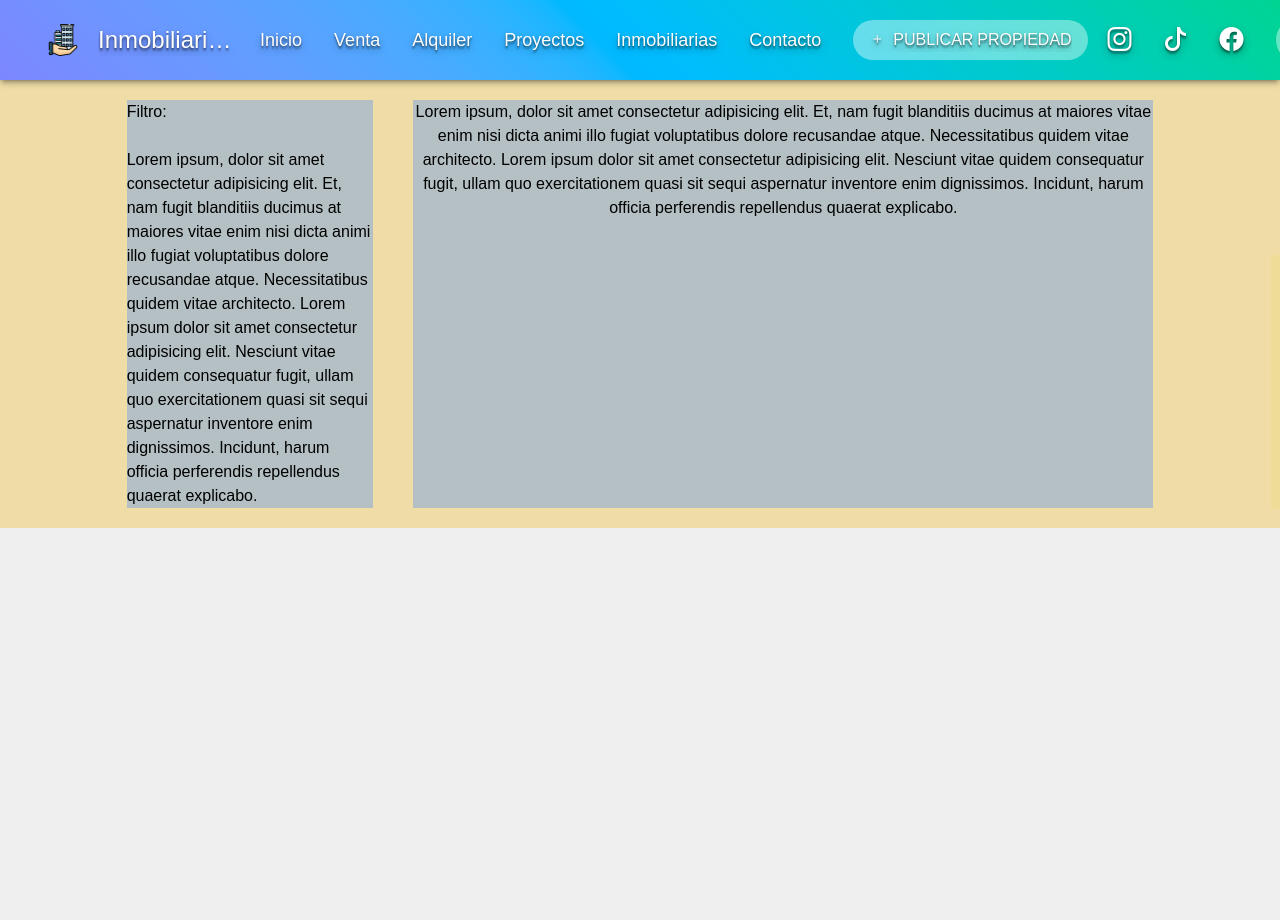
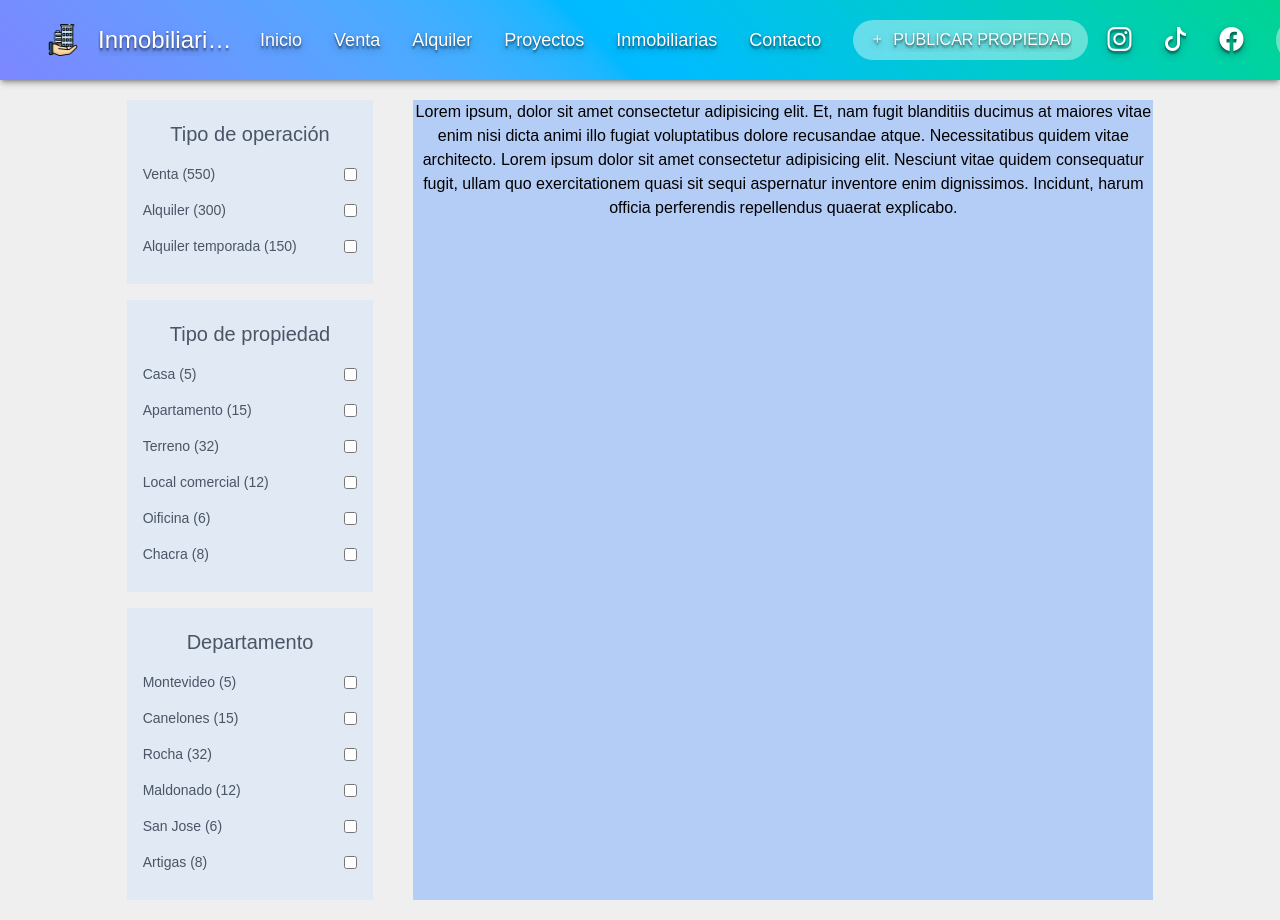
Before and after one commit to mauri1985/reactjs-project-landing, a React (Vite) app: page /listado in a window 1280 px wide. Before the commit the page ends 800 px from the top, so only its background shows below. Built offline with nearby package versions, Linux system fonts and the light colour scheme; a web font is replaced by a local one.

Commit message:
Filtros en listado

```diff
--- a/src/components/ListaAnuncios/ListaAnuncios.jsx
+++ b/src/components/ListaAnuncios/ListaAnuncios.jsx
@@ -5,22 +5,107 @@ export default function ListaAnuncios() {
   const [params] = useSearchParams();
   const operacion = params.get("operacion");
 
+  const tipoOperaciones = [
+    { codOperacion: 1, descOperacion: "Venta", cantidad: 550 },
+    { codOperacion: 2, descOperacion: "Alquiler", cantidad: 300 },
+    { codOperacion: 3, descOperacion: "Alquiler temporada", cantidad: 150 },
+  ];
+
+  const tipoPropiedades = [
+    { codTipoProp: 1, descTipoProp: "Casa", cantidad: 5 },
+    { codTipoProp: 2, descTipoProp: "Apartamento", cantidad: 15 },
+    { codTipoProp: 3, descTipoProp: "Terreno", cantidad: 32 },
+    { codTipoProp: 4, descTipoProp: "Local comercial", cantidad: 12 },
+    { codTipoProp: 5, descTipoProp: "Oificina", cantidad: 6 },
+    { codTipoProp: 6, descTipoProp: "Chacra", cantidad: 8 },
+  ];
+
+  const departamento = [
+    { codDepto: 1, descDepto: "Montevideo", cantidad: 5 },
+    { codDepto: 2, descDepto: "Canelones", cantidad: 15 },
+    { codDepto: 3, descDepto: "Rocha", cantidad: 32 },
+    { codDepto: 4, descDepto: "Maldonado", cantidad: 12 },
+    { codDepto: 5, descDepto: "San Jose", cantidad: 6 },
+    { codDepto: 6, descDepto: "Artigas", cantidad: 8 },
+  ];
   return (
     <>
-      <div class="flex flex-row bg-yellow-500/30 justify-center">
+      <div class="flex flex-row justify-center">
         <div class="w-5/6">
           <div className="flex flex-row">
-            <div class="lg:w-2/6 max-w-[300px] bg-blue-500/30 m-5 ">
-              Filtro: {operacion} <br />
-              <br />
-              Lorem ipsum, dolor sit amet consectetur adipisicing elit. Et, nam
-              fugit blanditiis ducimus at maiores vitae enim nisi dicta animi
-              illo fugiat voluptatibus dolore recusandae atque. Necessitatibus
-              quidem vitae architecto. Lorem ipsum dolor sit amet consectetur
-              adipisicing elit. Nesciunt vitae quidem consequatur fugit, ullam
-              quo exercitationem quasi sit sequi aspernatur inventore enim
-              dignissimos. Incidunt, harum officia perferendis repellendus
-              quaerat explicabo.
+            <div class="lg:w-2/6 max-w-[300px] m-5">
+              <div className="flex flex-col gap-4 ">
+                <div className="bg-blue-200/30 py-5">
+                  <div className="text-xl mb-2 text-gray-600 text-center">
+                    Tipo de operación
+                  </div>
+                  <ul>
+                    {tipoOperaciones.map((tipoOperacion) => (
+                      <li>
+                        <label
+                          key={tipoOperacion.descOperacion}
+                          className="flex justify-between items-center gap-2 lg:px-4 lg:py-2 px-2 py-1 cursor-pointer hover:bg-gray-100 text-sm text-gray-600"
+                        >
+                          {tipoOperacion.descOperacion} (
+                          {tipoOperacion.cantidad})
+                          <input
+                            type="checkbox"
+                            // checked={selected.includes(option)}
+                            // onChange={() => toggleOption(option)}
+                            className="accent-blue-500"
+                          />
+                        </label>
+                      </li>
+                    ))}
+                  </ul>
+                </div>
+                <div className="bg-blue-200/30 py-5">
+                  <div className="text-xl mb-2 text-gray-600 text-center">
+                    Tipo de propiedad
+                  </div>
+                  <ul>
+                    {tipoPropiedades.map((tipoProp) => (
+                      <li>
+                        <label
+                          key={tipoProp.descTipoProp}
+                          className="flex justify-between items-center gap-2 lg:px-4 lg:py-2 px-2 py-1 cursor-pointer hover:bg-gray-100 text-sm text-gray-600"
+                        >
+                          {tipoProp.descTipoProp} ({tipoProp.cantidad})
+                          <input
+                            type="checkbox"
+                            // checked={selected.includes(option)}
+                            // onChange={() => toggleOption(option)}
+                            className="accent-blue-500"
+                          />
+                        </label>
+                      </li>
+                    ))}
+                  </ul>
+                </div>
+                <div className="bg-blue-200/30 py-5">
+                  <div className="text-xl mb-2 text-gray-600 text-center">
+                    Departamento
+                  </div>
+                  <ul>
+                    {departamento.map((depto) => (
+                      <li>
+                        <label
+                          key={depto.descDepto}
+                          className="flex justify-between items-center gap-2 lg:px-4 lg:py-2 px-2 py-1 cursor-pointer hover:bg-gray-100 text-sm text-gray-600"
+                        >
+                          {depto.descDepto} ({depto.cantidad})
+                          <input
+                            type="checkbox"
+                            // checked={selected.includes(option)}
+                            // onChange={() => toggleOption(option)}
+                            className="accent-blue-500"
+                          />
+                        </label>
+                      </li>
+                    ))}
+                  </ul>
+                </div>
+              </div>
             </div>
             <div class="w-full bg-blue-500/30 text-center m-5 ">
               Lorem ipsum, dolor sit amet consectetur adipisicing elit. Et, nam
```
